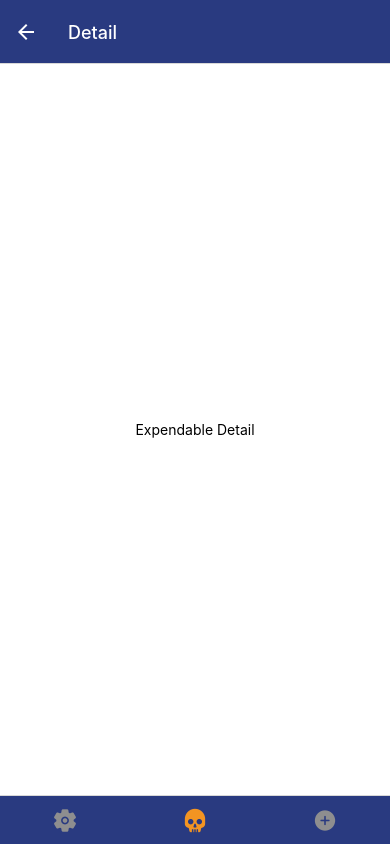
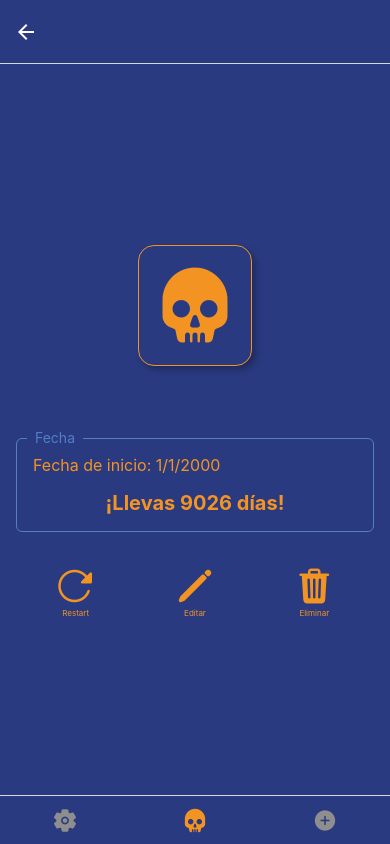
Before and after one commit to naueru/unDiaSin, a React Native app: screen /ExpendableDetail in a window 390 px wide. Built offline with nearby package versions, Linux system fonts and the light colour scheme.

Commit message:
Major screen update. Implements all components and functionality for expendables detail screen

```diff
--- a/screens/ExpendableDetail.tsx
+++ b/screens/ExpendableDetail.tsx
@@ -1,10 +1,130 @@
-import { FC } from "react";
+// Core
+import { Ionicons } from "@expo/vector-icons";
+import { FC, useContext, useLayoutEffect } from "react";
 import { StyleSheet, Text, View } from "react-native";
+import { NativeStackNavigatorProps } from "react-native-screens/lib/typescript/native-stack/types";
 
-const ExpendableDetail: FC = () => {
+// Context
+import {
+  ExpendablesContext,
+  IExpendablesContext,
+} from "../store/expendables-context";
+
+// Types
+import { TExpendable } from "../models/Expendables";
+
+// Constants
+import { GLOBAL_STYLES } from "../constants/styles";
+import { getDaysDiff } from "../utils/date";
+import { DEFAULT_EXPENDABLE } from "../constants/defaults";
+import Title from "../components/Title";
+import Frame from "../components/Frame";
+import PressableIcon from "../components/PressableIcon";
+import { ROUTES } from "../constants/constants";
+
+const ExpendableDetail: FC<NativeStackNavigatorProps> = ({
+  route,
+  navigation,
+}) => {
+  const expendablesCtx = useContext<IExpendablesContext>(ExpendablesContext);
+  const { expendables } = expendablesCtx;
+  const expendable =
+    expendables.find(
+      (expendable: TExpendable) => expendable.id === route.params.id
+    ) || DEFAULT_EXPENDABLE;
+
+  const { initDay, initMonth, initYear, cost, timesPerDay, icon, name } =
+    expendable;
+
+  const initialDate: Date = new Date(`${initYear}-${initMonth}-${initDay}`);
+
+  const today: Date = new Date();
+
+  const days: number = getDaysDiff(today, initialDate);
+
+  const since: string =
+    days > 0
+      ? days > 1
+        ? `¡Llevas ${days} días!`
+        : `¡Llevas 1 día!`
+      : "Diste el primer paso!";
+
+  const isSaving: boolean = !!(+cost && +timesPerDay);
+
+  const savedAmount: number = isSaving ? +cost * +timesPerDay * days : +cost;
+
+  useLayoutEffect(() => {
+    navigation.setOptions({ title: name });
+  });
+
+  const handleDelete = () => {
+    expendablesCtx.deleteExpendable(route.params.id);
+    navigation.navigate(ROUTES.expendables);
+  };
+
+  const handleEdit = () => {
+    navigation.navigate(ROUTES.manageExpendable, {
+      id: route.params.id,
+    });
+  };
+
+  const handleRestart = () => {
+    const today = new Date();
+
+    expendablesCtx.updateExpendable(route.params.id, {
+      ...expendable,
+      initDay: today.getDate().toString().padStart(2, "0"),
+      initMonth: (today.getMonth() + 1).toString().padStart(2, "0"),
+      initYear: today.getFullYear().toString(),
+    });
+  };
+
   return (
     <View style={styles.container}>
-      <Text>Expendable Detail</Text>
+      <View style={styles.iconWrapper}>
+        <Ionicons
+          name={icon}
+          size={80}
+          color={GLOBAL_STYLES.colors.accent500}
+        />
+      </View>
+
+      <Title label={name} />
+      <Frame label="Fecha" style={styles.detailContainer}>
+        <Text style={styles.detail}>
+          Fecha de inicio: {`${initDay}/${initMonth}/${initYear}`}
+        </Text>
+        <Text style={styles.achievement}>{since}</Text>
+      </Frame>
+      {isSaving ? (
+        <Frame label="Ahorro" style={styles.detailContainer}>
+          <Text style={styles.detail}>Costo: ${cost}</Text>
+          <Text style={styles.detail}>Cantidad por día: {timesPerDay}</Text>
+          <Text style={styles.achievement}>
+            Llevas ahorrado ${savedAmount}!
+          </Text>
+        </Frame>
+      ) : null}
+      <View style={styles.actions}>
+        <PressableIcon
+          name="reload"
+          label="Restart"
+          size={40}
+          onPress={handleRestart}
+        />
+        <PressableIcon
+          name="pencil"
+          label="Editar"
+          size={40}
+          onPress={handleEdit}
+        />
+        <PressableIcon
+          name="trash"
+          label="Eliminar"
+          size={40}
+          onPress={handleDelete}
+        />
+      </View>
     </View>
   );
 };
@@ -13,9 +133,39 @@ export default ExpendableDetail;
 
 const styles = StyleSheet.create({
   container: {
+    alignItems: "center",
+    backgroundColor: GLOBAL_STYLES.colors.primary500,
     flex: 1,
-    backgroundColor: "#fff",
-    alignItems: "center",
+    gap: 32,
     justifyContent: "center",
+    padding: 16,
+  },
+  iconWrapper: {
+    ...GLOBAL_STYLES.shadow,
+    backgroundColor: GLOBAL_STYLES.colors.primary500,
+    borderColor: GLOBAL_STYLES.colors.accent500,
+    borderStyle: "solid",
+    borderWidth: 1,
+    borderRadius: 16,
+    padding: 16,
+  },
+  detailContainer: {
+    padding: 16,
+    gap: 16,
+  },
+  detail: {
+    color: GLOBAL_STYLES.colors.accent500,
+    fontSize: 16,
+  },
+  achievement: {
+    color: GLOBAL_STYLES.colors.accent500,
+    fontWeight: "bold",
+    textAlign: "center",
+    fontSize: 20,
+  },
+  actions: {
+    flexDirection: "row",
+    justifyContent: "space-around",
+    width: "100%",
   },
 });
```
